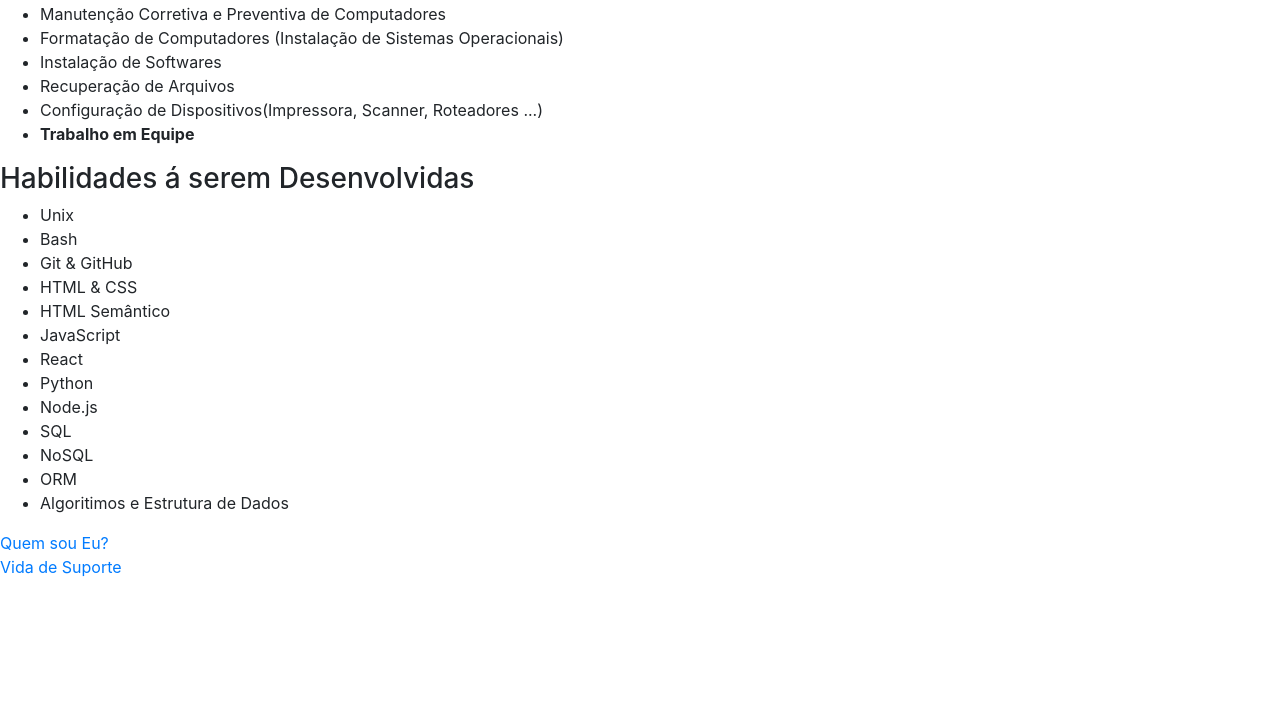
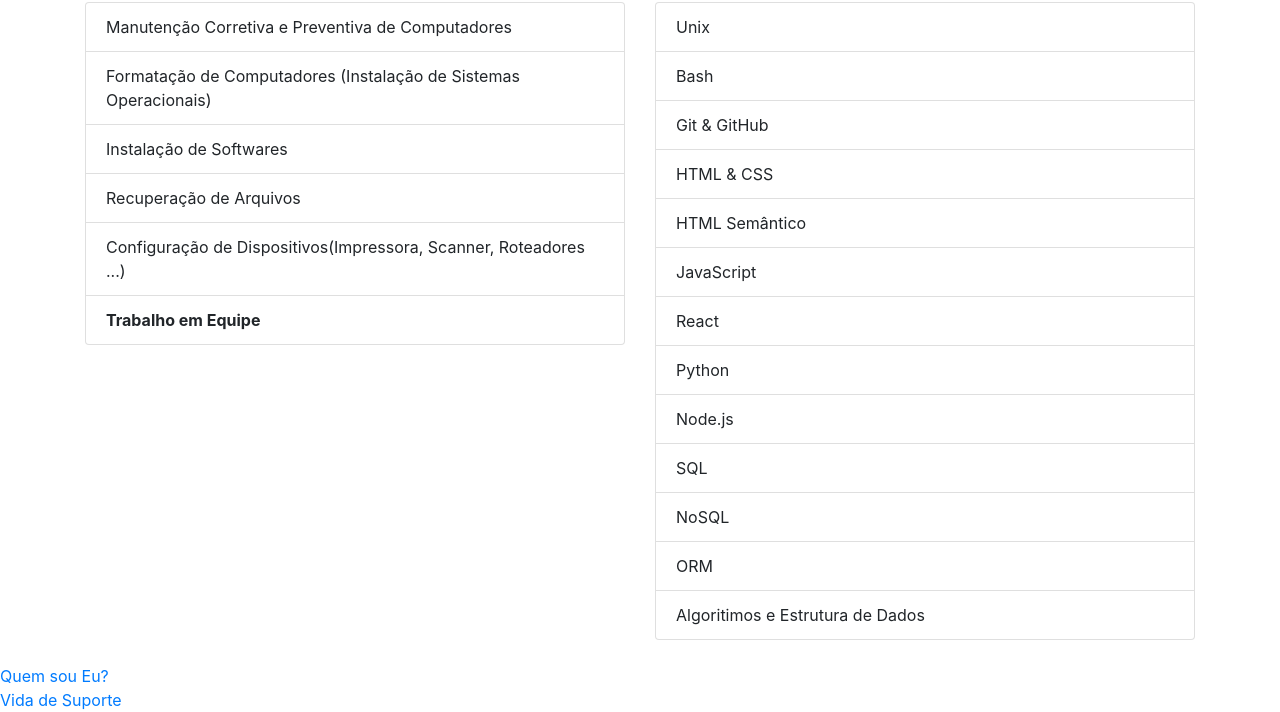
Before and after one commit to Ivanielson/ivanielson.github.io, a plain HTML site: page index.html in a window 1280 px wide. Shown: the part 741-1453 px from the top of the page. Before the commit the page ends 1320 px from the top, so only its background shows below. Drawn offline with nearby package versions, Linux system fonts and the light colour scheme.

Commit message:
Atualizando estilização do index.html, habilidades

```diff
--- a/index.html
+++ b/index.html
@@ -32,40 +32,46 @@
             </div>
             <div class="col-sm"></div>
         </div>
-      </div>
+
+        <div class="row">
+            <div class="col-sm">
+                <h2 class="h2">Habilidades</h2>
+                <ul class="list-group">
+                    <li class="list-group-item">Manutenção Corretiva e Preventiva de Computadores </li>
+                    <li class="list-group-item">Formatação de Computadores (Instalação de Sistemas Operacionais) </li>
+                    <li class="list-group-item">Instalação de Softwares</li>
+                    <li class="list-group-item">Recuperação de Arquivos</li>
+                    <li class="list-group-item">Configuração de Dispositivos(Impressora, Scanner, Roteadores ...)</li>
+                    <li class="list-group-item"><strong> Trabalho em Equipe </strong></li>
+                </ul>
+            </div>
+            <div class="col-sm">
+                <h2 class="h2">Desenvolvendo Habilidades</h2>
+
+                <ul class="list-group">
+                    <li class="list-group-item">Unix</li>
+                    <li class="list-group-item">Bash</li>
+                    <li class="list-group-item">Git & GitHub</li>
+                    <li class="list-group-item">HTML & CSS</li>
+                    <li class="list-group-item">HTML Semântico</li>
+                    <li class="list-group-item">JavaScript</li>
+                    <li class="list-group-item">React</li>
+                    <li class="list-group-item">Python</li>
+                    <li class="list-group-item">Node.js</li>
+                    <li class="list-group-item">SQL</li>
+                    <li class="list-group-item">NoSQL</li>
+                    <li class="list-group-item">ORM</li>
+                    <li class="list-group-item">Algoritimos e Estrutura de Dados</li>
+                </ul>
+            </div>
+        </div>
+    </div>
 
 
-    <h2>Habilidades</h2>
-    <ul>
-        <li>Manutenção Corretiva e Preventiva de Computadores </li>
-        <li>Formatação de Computadores (Instalação de Sistemas Operacionais) </li>
-        <li>Instalação de Softwares</li>
-        <li>Recuperação de Arquivos</li>
-        <li>Configuração de Dispositivos(Impressora, Scanner, Roteadores ...)</li>
-        <li><strong> Trabalho em Equipe </strong></li>
-    </ul>
-
-    <h3>Habilidades á serem Desenvolvidas</h3>
-
-    <ul>
-        <li>Unix</li>
-        <li>Bash</li>
-        <li>Git & GitHub</li>
-        <li>HTML & CSS</li>
-        <li>HTML Semântico</li>
-        <li>JavaScript</li>
-        <li>React</li>
-        <li>Python</li>
-        <li>Node.js</li>
-        <li>SQL</li>
-        <li>NoSQL</li>
-        <li>ORM</li>
-        <li>Algoritimos e Estrutura de Dados</li>
-    </ul>
-
-    <a href="#minha-foto">Quem sou Eu?</a>
-    <br>
-    <a href="https://vidadesuporte.com.br/" target="_blank">Vida de Suporte</a>
+<br>
+<a href="#minha-foto">Quem sou Eu?</a>
+<br>
+<a href="https://vidadesuporte.com.br/" target="_blank">Vida de Suporte</a>
 
 
 
```
